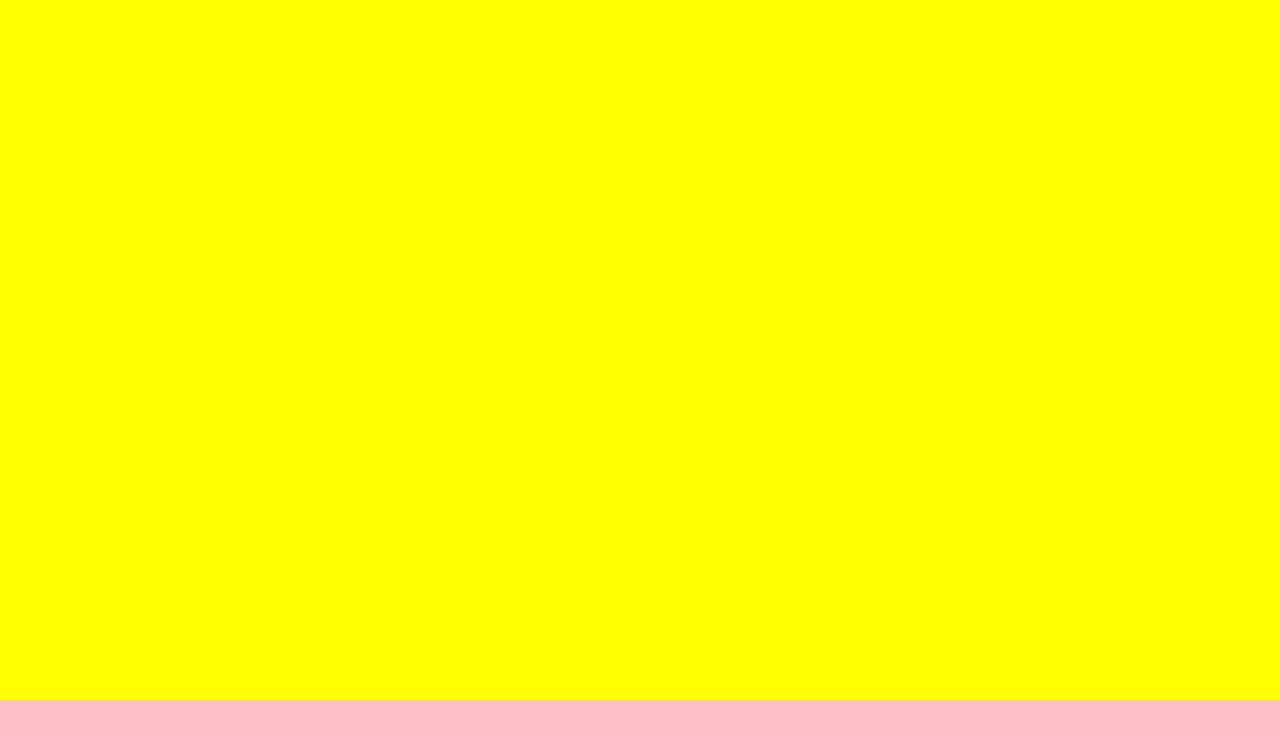
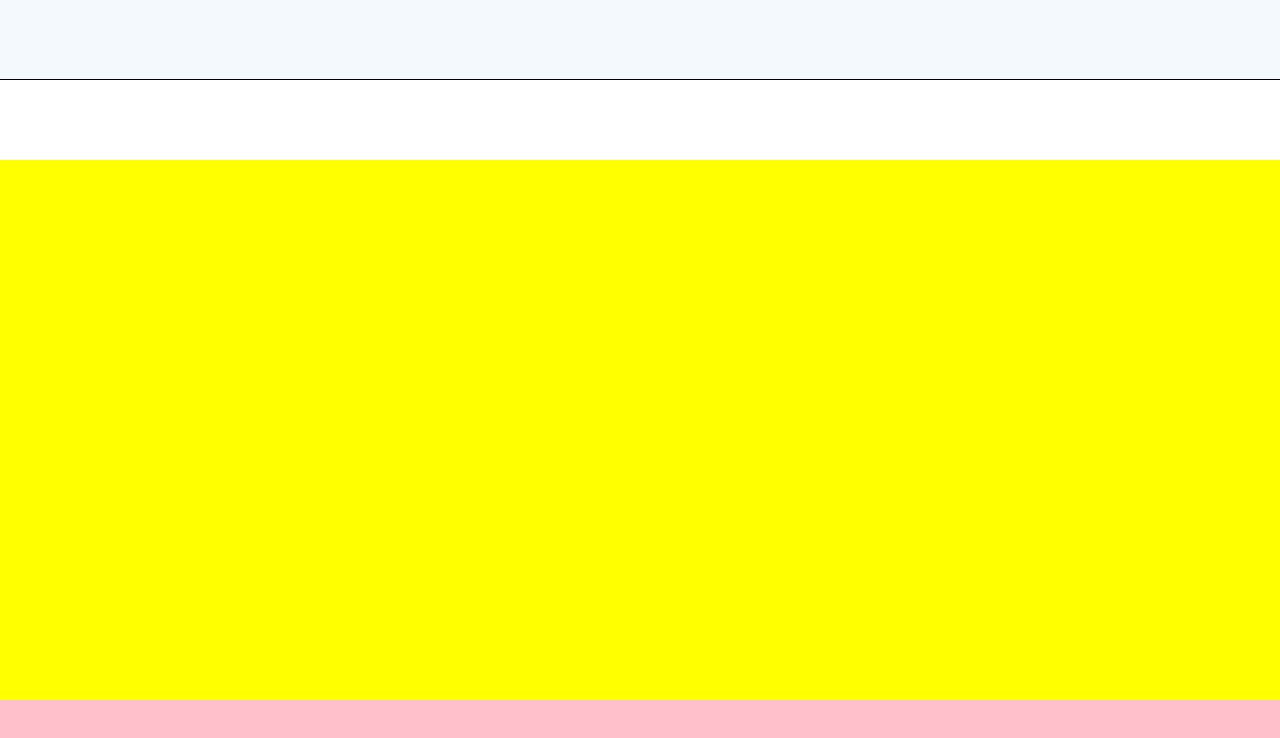
Before and after one commit to aleneri-github/htmlcss-hubspot, a plain HTML site: page index.html in a window 1280 px wide. Shown: the top 738 px of the page. Drawn offline with Linux system fonts and the light colour scheme.

Commit message:
Aggiornamento

```diff
--- a/css/style.css
+++ b/css/style.css
@@ -15,6 +15,17 @@ header{
   background-color: yellow;
 }
 
+.header-top{
+  height: 80px;
+  background-color: #F4F9FD;
+  border-bottom: 1px solid black;
+}
+
+.header-bottom{
+  height: 80px;
+  background-color: white;
+}
+
 
 main{
   height: 1600px;
--- a/index.html
+++ b/index.html
@@ -11,6 +11,14 @@
 
     <header>
 
+      <div class="header-top">
+
+      </div>
+
+      <div class="header-bottom">
+
+      </div>
+
     </header>
 
     <main>
```
